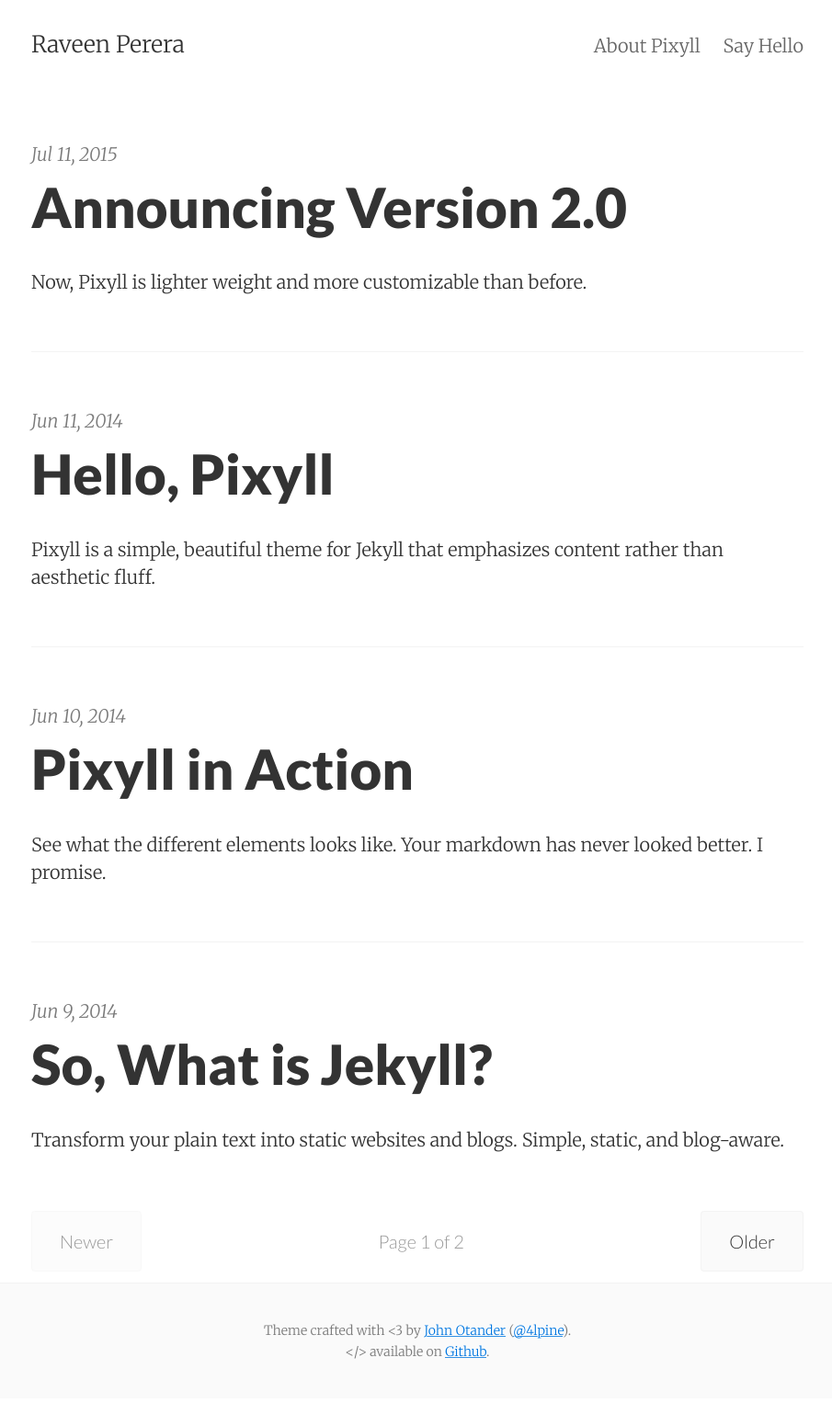
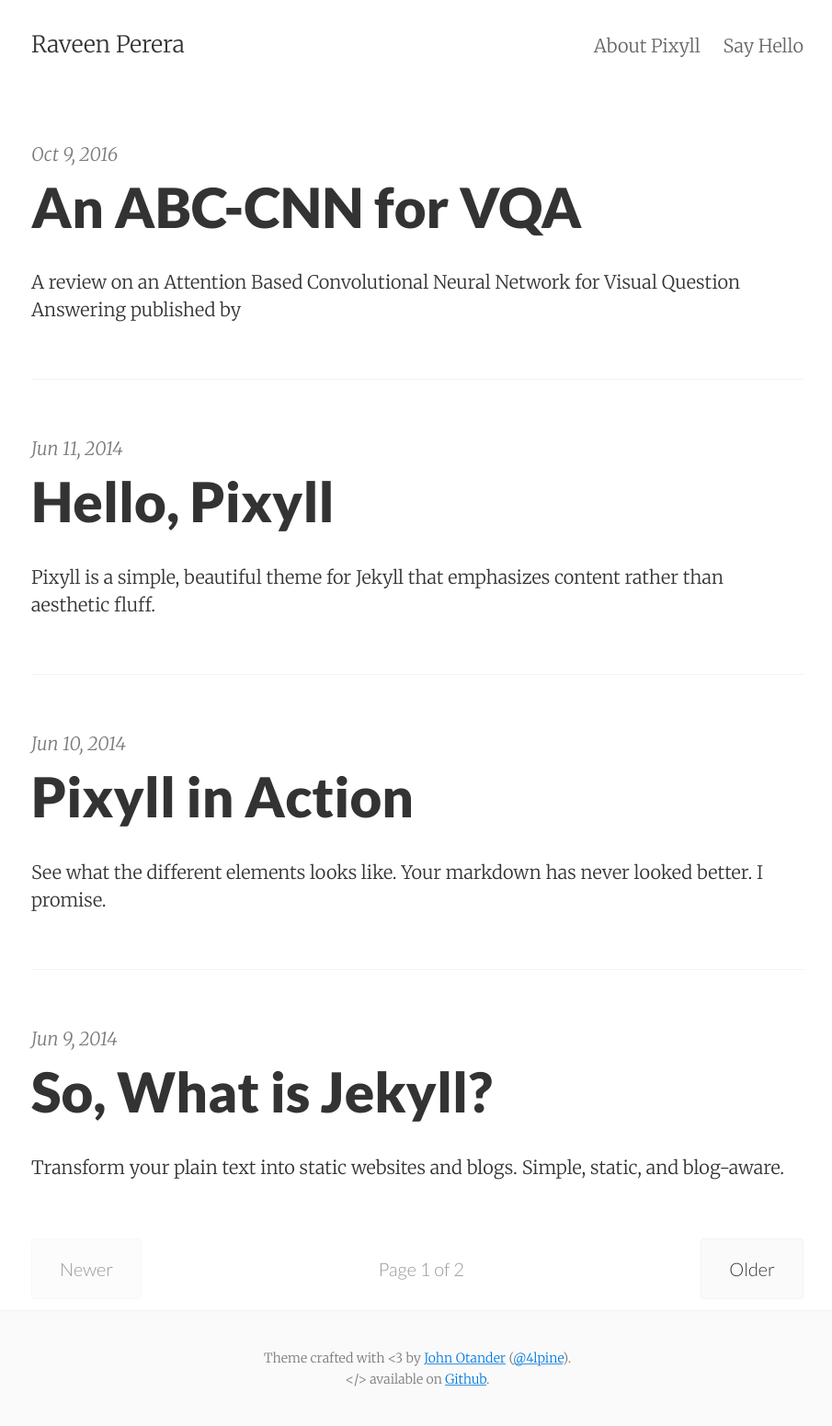
Before and after one commit to rhperera/blog-of-raveen, a Jekyll site: the page built from index.html, in a window 1280 px wide. Shown: the whole page at 92% size, without its empty margins (186-1091 px from the left). Built offline with Jekyll 4.4.1, drawn with Linux system fonts in a browser that asks for light colours; the list of posts is cut into pages by our own code; before the commit the page ends 1521 px from its top, so only the background shows below that.

```diff
--- a/_config.yml
+++ b/_config.yml
@@ -4,7 +4,7 @@ email:       harith9127@gmail.com
 author:      Raveen Perera
 description: "My Personal Blog"
 baseurl:     ""
-url:         ""
+url:         "http://localhost:4000"
 date_format: "%b %-d, %Y"
 
 # Google services
@@ -59,7 +59,7 @@ flattr_button:
 # Post sharing icons
 show_sharing_icons: false
 # Change to 'true' to enable individual icons
-share_facebook: false
+share_facebook: true
 share_twitter: false
 share_googleplus: false
 share_linkedin: false
--- a/_posts/2015-07-11-announcing-pixyll-version-2.md
+++ b/_posts/2016-10-09-ABC-CNN.md
@@ -1,9 +1,9 @@
 ---
 layout:     post
-title:      Announcing Version 2.0
-date:       2015-07-11
-summary:    Now, Pixyll is lighter weight and more customizable than before.
-categories: jekyll pixyll
+title:      An ABC-CNN for VQA
+date:       2016-10-09
+summary:    A review on an Attention Based Convolutional Neural Network for Visual Question Answering published by
+categories: Machine-Learning Image-Processing Natural-Language-Processing
 ---
 
 In an effort to make Pixyll easier to customize and more aesthetically pleasing, we've release version `2.0`.
```
Also changed, not shown: _posts/2014-06-10-see-pixyll-in-action.md (+2 -2 lines), images/abc-cnn.png (added), 1 other file.
